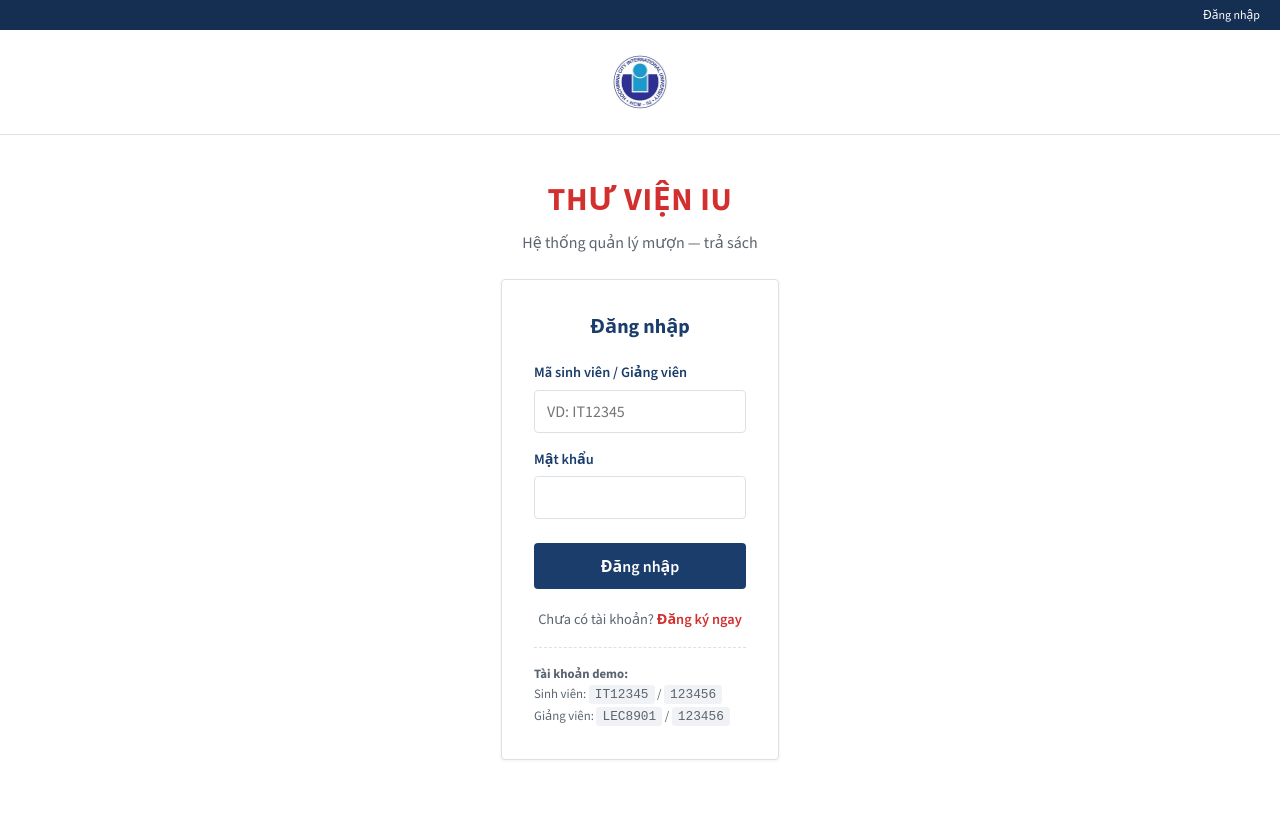
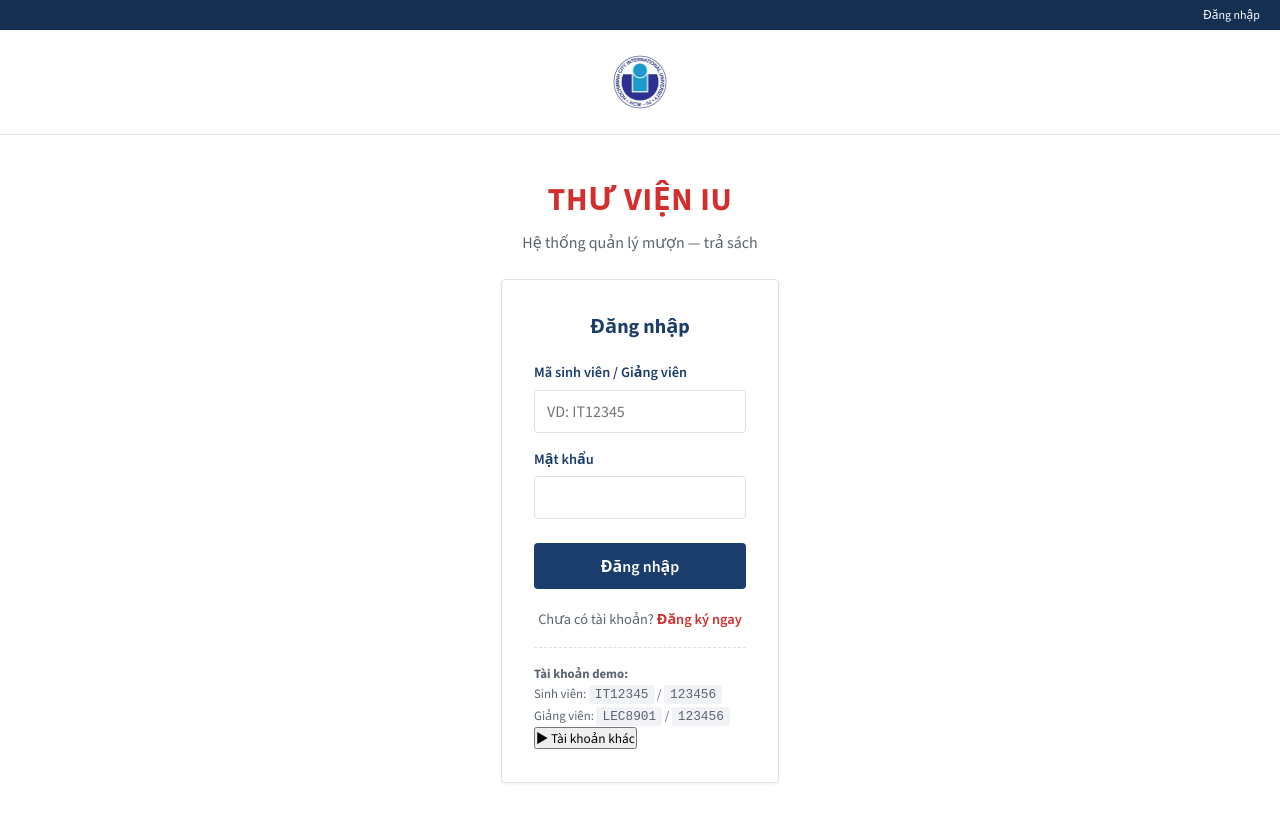
Before and after one commit to Theanh0410/Webapp_project_Library, a React (Vite) app in the folder frontend/: page /login in a window 1280 px wide. Shown: the top 822 px of the page. Built offline with nearby package versions, Linux system fonts and the light colour scheme.

Commit message:
Implement role info toggle in Login component
Add functionality to toggle visibility of role information.

```diff
--- a/frontend/src/pages/Login.tsx
+++ b/frontend/src/pages/Login.tsx
@@ -11,6 +11,7 @@ export function Login() {
   const [studentId, setStudentId] = useState('')
   const [password, setPassword] = useState('')
   const [error, setError] = useState('')
+  const [showRoleInfo, setShowRoleInfo] = useState(false)
 
   if (user) return <Navigate to="/dashboard" replace />
 
@@ -74,6 +75,22 @@ export function Login() {
           Sinh viên: <code>IT12345</code> / <code>{DEMO_PASSWORD}</code>
           <br />
           Giảng viên: <code>LEC8901</code> / <code>{DEMO_PASSWORD}</code>
+          <br />
+          <button
+            type="button"
+            className="demo-toggle"
+            onClick={() => setShowRoleInfo(!showRoleInfo)}
+          >
+            {showRoleInfo ? '▼' : '▶'} Tài khoản khác
+          </button>
+          {showRoleInfo && (
+            <>
+              <br />
+              Nhân viên: <code>STAFF001</code> / <code>{DEMO_PASSWORD}</code>
+              <br />
+              Quản lý: <code>MGR001</code> / <code>{DEMO_PASSWORD}</code>
+            </>
+          )}
         </div>
       </div>
     </div>
```
